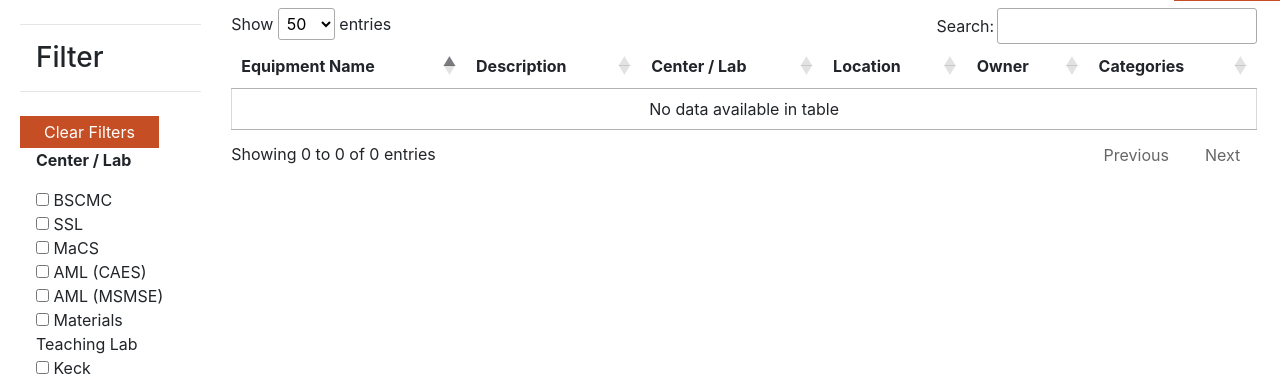
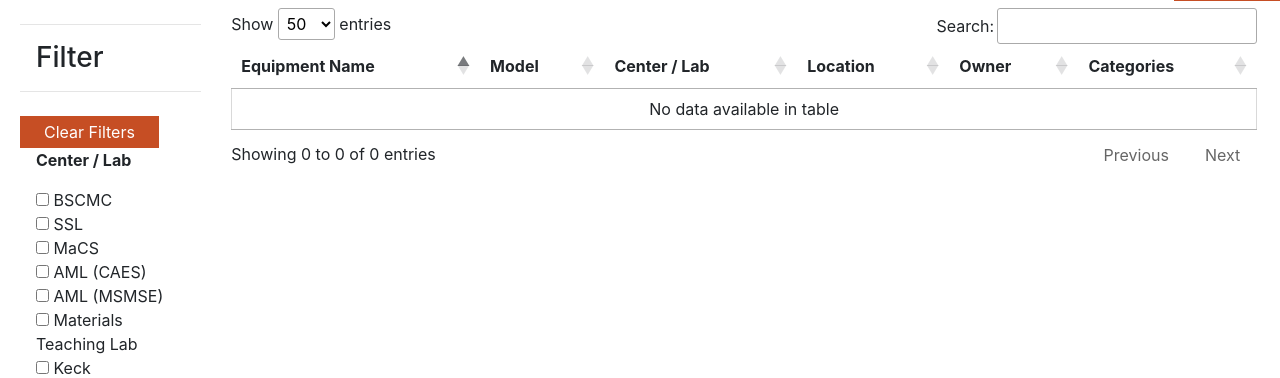
Before and after one commit to cs481-ekh/f21-args-n-kwargs, a Django app: page /filter/ in a window 1280 px wide. Shown: the part 58-436 px from the top of the page. Run offline with Django 3.2, Linux system fonts and the light colour scheme; data that the repository does not hold is empty; some libraries are stand-ins or nearby versions.

Commit message:
[templates] change description => model per sponsor

```diff
--- a/WebSearchableEquipmentDatabase/equipment/templates/equipment/dataTable.html
+++ b/WebSearchableEquipmentDatabase/equipment/templates/equipment/dataTable.html
@@ -79,7 +79,7 @@
                     <tr>
                         <!-- This will have to be populated at some point with real data, but for now this is just demo data-->
                         <th>Equipment Name</th>
-                        <th>Description</th>
+                        <th>Model</th>
                         <th>Center / Lab</th>
                         <th>Location</th>
                         <th>Owner</th>
@@ -94,7 +94,7 @@
                     {% for equipment in data %}
                         <tr data-id="{{ equipment.id }}">
                             <td data-toggle="modal" data-target="#detailsModal" onclick="details({{ equipment.id }})">{{ equipment.name }}</td>
-                            <td data-toggle="modal" data-target="#detailsModal" onclick="details({{ equipment.id }})">{{ equipment.description }}</td>
+                            <td data-toggle="modal" data-target="#detailsModal" onclick="details({{ equipment.id }})">{{ equipment.model }}</td>
                             <td>{{ equipment.center_lab }}</td>
                             <td>{{ equipment.location }}</td>
                             <td>{{ equipment.pi }}</td>
```
